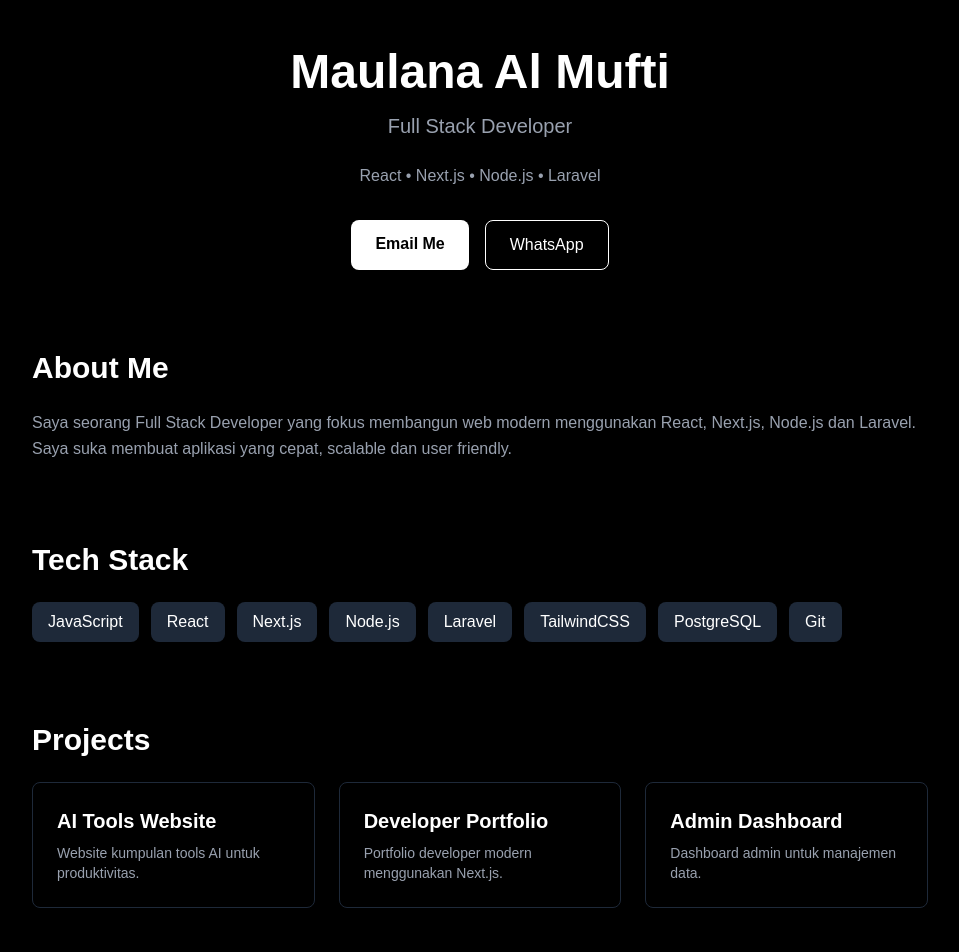
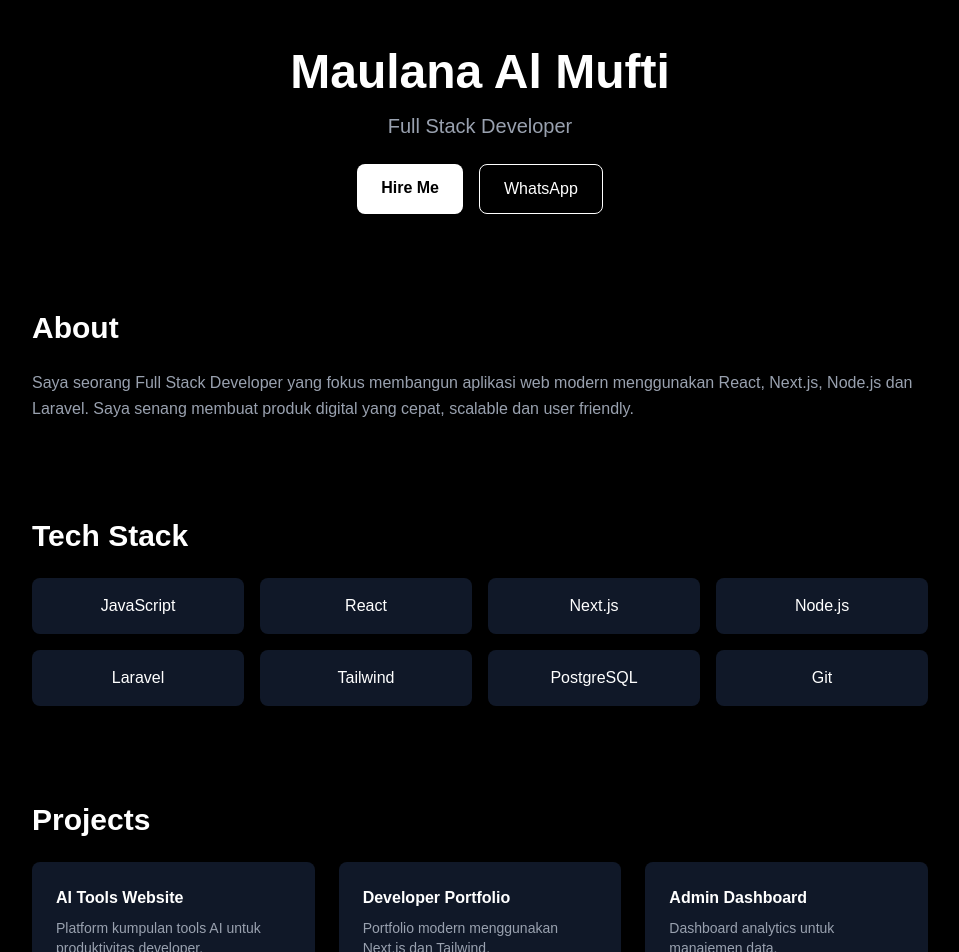
Before and after one commit to Mufti-code/my-portfolio, a Next.js app: page / in a window 1280 px wide. Shown: the top 952 px of the page, without its empty margins (160-1119 px from the left). Built offline with nearby package versions, Linux system fonts and the light colour scheme.

Commit message:
upgrade portfolio

```diff
--- a/app/page.tsx
+++ b/app/page.tsx
@@ -1,32 +1,42 @@
+"use client"
+
+import { motion } from "framer-motion"
+
 export default function Home() {
   return (
     <main className="min-h-screen bg-black text-white px-6 py-12">
 
       {/* HERO */}
       <section className="max-w-4xl mx-auto text-center">
-        <h1 className="text-5xl font-bold mb-4">
+        <motion.h1
+          initial={{opacity:0,y:40}}
+          animate={{opacity:1,y:0}}
+          transition={{duration:0.6}}
+          className="text-5xl font-bold mb-4"
+        >
           Maulana Al Mufti
-        </h1>
+        </motion.h1>
 
-        <p className="text-xl text-gray-400 mb-6">
+        <motion.p
+          initial={{opacity:0}}
+          animate={{opacity:1}}
+          transition={{delay:0.3}}
+          className="text-xl text-gray-400 mb-6"
+        >
           Full Stack Developer
-        </p>
-
-        <p className="text-gray-400 mb-8">
-          React • Next.js • Node.js • Laravel
-        </p>
+        </motion.p>
 
         <div className="flex justify-center gap-4">
           <a
             href="mailto:maulana3al0mufti@gmail.com"
-            className="bg-white text-black px-6 py-3 rounded-lg font-semibold"
+            className="bg-white text-black px-6 py-3 rounded-lg font-semibold hover:scale-105 transition"
           >
-            Email Me
+            Hire Me
           </a>
 
           <a
             href="https://wa.me/6282218292014"
-            className="border border-white px-6 py-3 rounded-lg"
+            className="border border-white px-6 py-3 rounded-lg hover:bg-white hover:text-black transition"
           >
             WhatsApp
           </a>
@@ -34,82 +44,77 @@ export default function Home() {
       </section>
 
       {/* ABOUT */}
-      <section className="max-w-4xl mx-auto mt-20">
+      <section className="max-w-4xl mx-auto mt-24">
         <h2 className="text-3xl font-bold mb-6">
-          About Me
+          About
         </h2>
 
         <p className="text-gray-400 leading-relaxed">
-          Saya seorang Full Stack Developer yang fokus membangun web modern
+          Saya seorang Full Stack Developer yang fokus membangun aplikasi web modern
           menggunakan React, Next.js, Node.js dan Laravel.
-          Saya suka membuat aplikasi yang cepat, scalable dan user friendly.
+          Saya senang membuat produk digital yang cepat, scalable dan user friendly.
         </p>
       </section>
 
       {/* TECH STACK */}
-      <section className="max-w-4xl mx-auto mt-20">
+      <section className="max-w-4xl mx-auto mt-24">
         <h2 className="text-3xl font-bold mb-6">
           Tech Stack
         </h2>
 
-        <div className="flex flex-wrap gap-3">
-
+        <div className="grid grid-cols-2 md:grid-cols-4 gap-4">
           {[
             "JavaScript",
             "React",
             "Next.js",
             "Node.js",
             "Laravel",
-            "TailwindCSS",
+            "Tailwind",
             "PostgreSQL",
             "Git"
-          ].map((tech) => (
-            <span
+          ].map((tech)=>(
+            <div
               key={tech}
-              className="bg-gray-800 px-4 py-2 rounded-lg"
+              className="bg-gray-900 p-4 rounded-lg text-center hover:scale-105 transition"
             >
               {tech}
-            </span>
+            </div>
           ))}
-
         </div>
       </section>
 
       {/* PROJECTS */}
-      <section className="max-w-4xl mx-auto mt-20">
+      <section className="max-w-4xl mx-auto mt-24">
         <h2 className="text-3xl font-bold mb-6">
           Projects
         </h2>
 
         <div className="grid md:grid-cols-3 gap-6">
 
-          <div className="border border-gray-800 p-6 rounded-lg">
-            <h3 className="text-xl font-semibold mb-2">
+          <div className="bg-gray-900 p-6 rounded-lg hover:scale-105 transition">
+            <h3 className="font-semibold mb-2">
               AI Tools Website
             </h3>
-
-            <p className="text-gray-400 text-sm">
-              Website kumpulan tools AI untuk produktivitas.
+            <p className="text-sm text-gray-400">
+              Platform kumpulan tools AI untuk produktivitas developer.
             </p>
           </div>
 
-          <div className="border border-gray-800 p-6 rounded-lg">
-            <h3 className="text-xl font-semibold mb-2">
+          <div className="bg-gray-900 p-6 rounded-lg hover:scale-105 transition">
+            <h3 className="font-semibold mb-2">
               Developer Portfolio
             </h3>
-
-            <p className="text-gray-400 text-sm">
-              Portfolio developer modern menggunakan Next.js.
+            <p className="text-sm text-gray-400">
+              Portfolio modern menggunakan Next.js dan Tailwind.
             </p>
           </div>
 
-          <div className="border border-gray-800 p-6 rounded-lg">
-            <h3 className="text-xl font-semibold mb-2">
+          <div className="bg-gray-900 p-6 rounded-lg hover:scale-105 transition">
+            <h3 className="font-semibold mb-2">
               Admin Dashboard
             </h3>
-
-            <p className="text-gray-400 text-sm">
-              Dashboard admin untuk manajemen data.
+            <p className="text-sm text-gray-400">
+              Dashboard analytics untuk manajemen data.
             </p>
           </div>
 
@@ -117,39 +122,30 @@ export default function Home() {
       </section>
 
       {/* CONTACT */}
-      <section className="max-w-4xl mx-auto mt-20 text-center">
+      <section className="max-w-4xl mx-auto mt-24 text-center">
         <h2 className="text-3xl font-bold mb-6">
           Contact
         </h2>
 
         <p className="text-gray-400 mb-6">
-          Available for freelance and collaboration.
+          Available for freelance work.
         </p>
 
         <div className="flex justify-center gap-6">
-          <a
-            href="mailto:maulana3al0mufti@gmail.com"
-            className="underline"
-          >
+          <a href="mailto:maulana3al0mufti@gmail.com" className="underline">
             Email
           </a>
 
-          <a
-            href="https://wa.me/6282218292014"
-            className="underline"
-          >
+          <a href="https://wa.me/6282218292014" className="underline">
             WhatsApp
           </a>
 
-          <a
-            href="https://github.com/Mufti-code"
-            className="underline"
-          >
+          <a href="https://github.com/Mufti-code" className="underline">
             GitHub
           </a>
         </div>
       </section>
 
     </main>
-  );
+  )
 }
```
